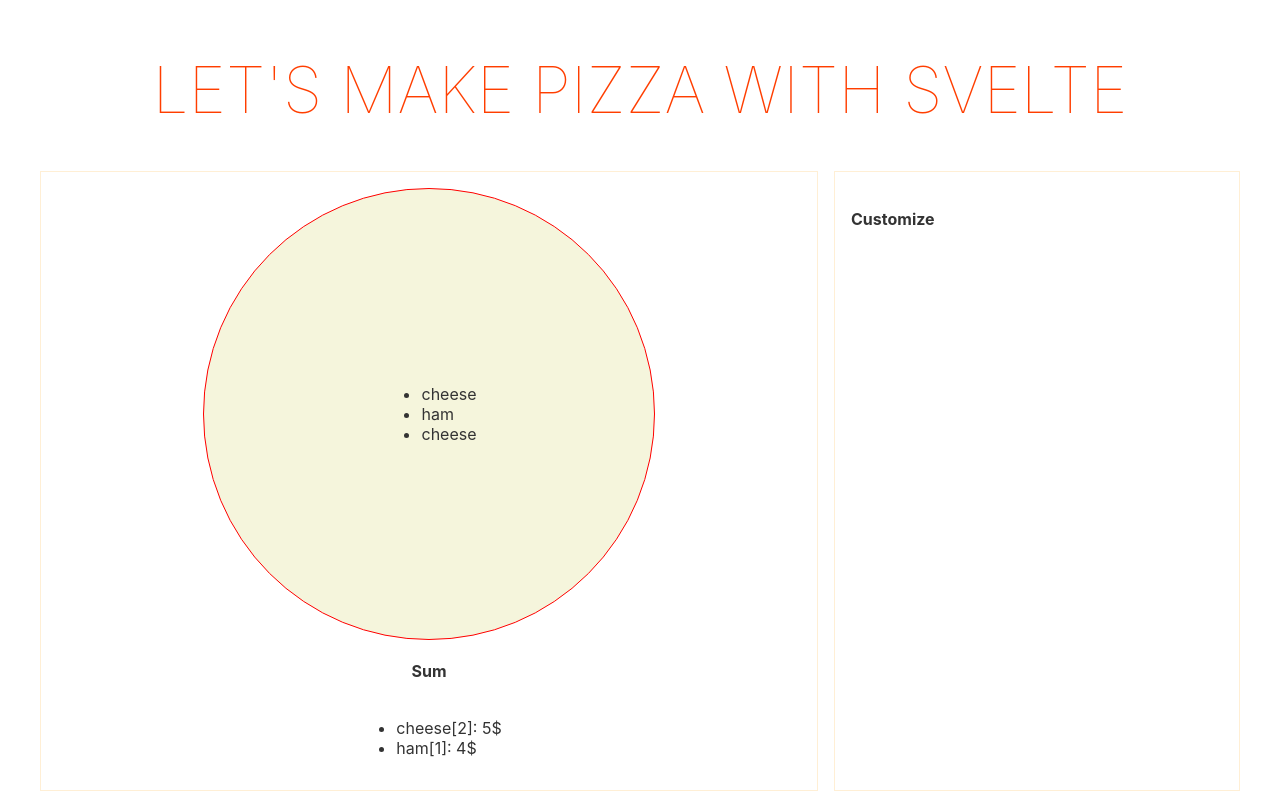
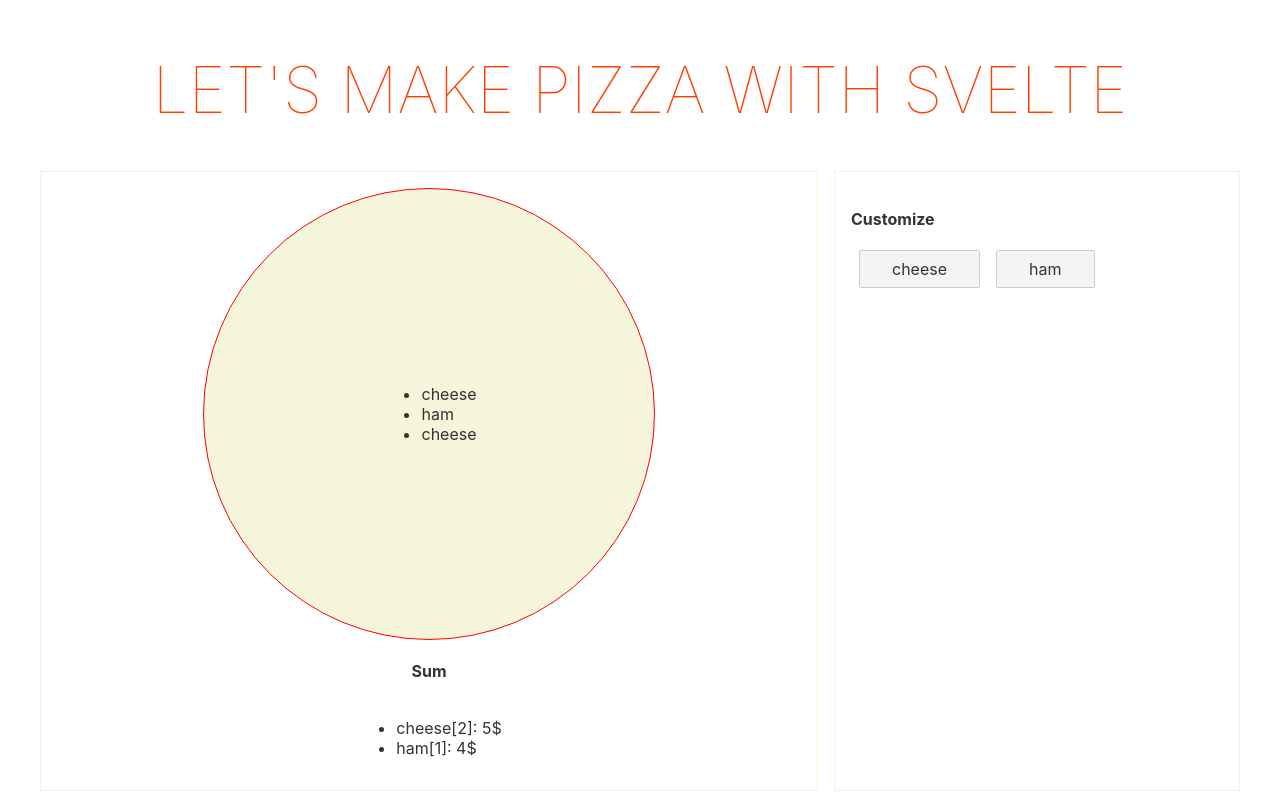
Before and after one commit to peelar/pizza-creator, a Svelte app: page / in a window 1280 px wide. Built offline with nearby package versions, Linux system fonts and the light colour scheme.

Commit message:
Add topping button

```diff
--- a/src/components/Creator/Creator.svelte
+++ b/src/components/Creator/Creator.svelte
@@ -1,4 +1,7 @@
 <script lang="ts">
+  import type { Topping } from '../../../types';
+  export let toppings: Topping[] = [];
+  $: toppingTypes = Array.from(new Set(toppings.reduce((prev, next) => [...prev, next.type], [])));
 </script>
 
 <style>
@@ -7,8 +10,14 @@
     border: 1px solid papayawhip;
     padding: 1rem;
   }
+
+  button {
+    margin: 0 0.5rem;
+    padding: 0.5rem 2rem;
+  }
 </style>
 
 <div>
   <h4>Customize</h4>
+  {#each toppingTypes as type}<button>{type}</button>{/each}
 </div>
```
